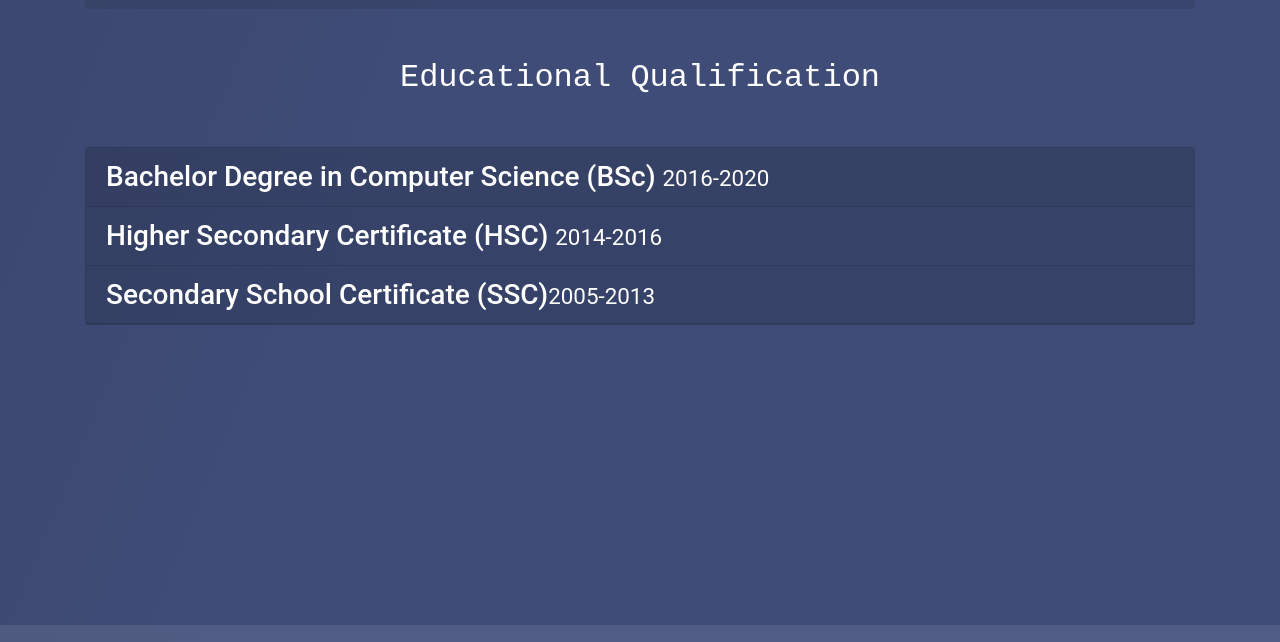
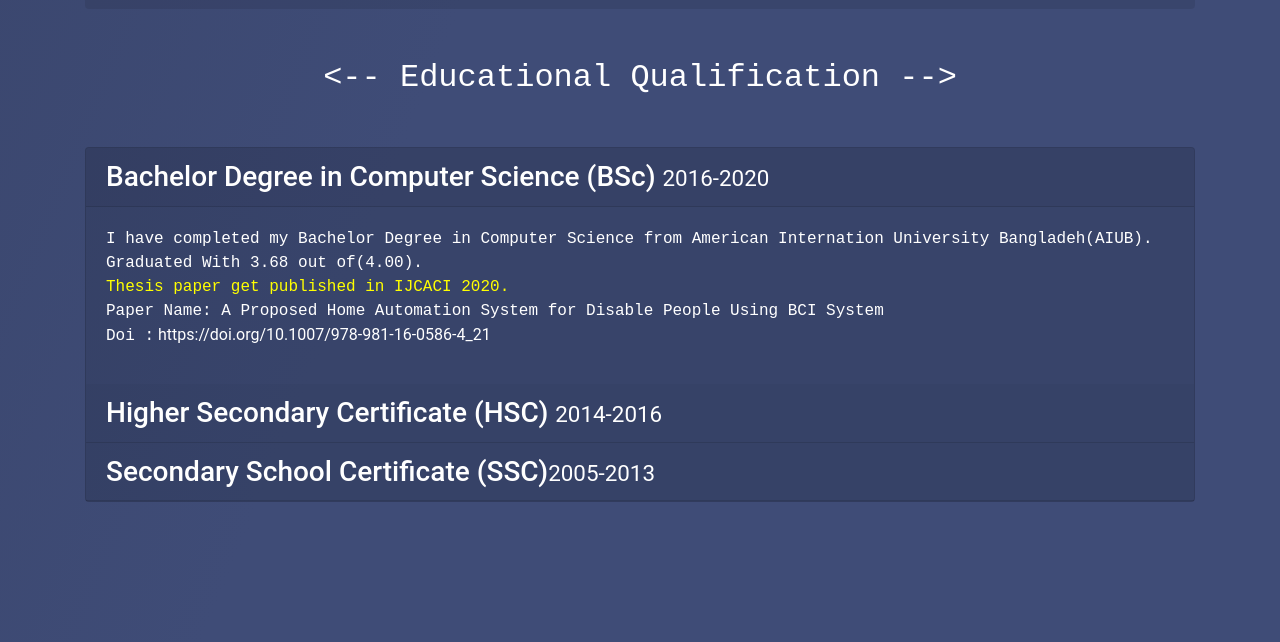
Before and after one commit to KhalidRupam/khalidrupam.github.io, a plain HTML site: page education.html in a window 1280 px wide. Shown: the part 140-782 px from the top of the page. Drawn offline with nearby package versions, Linux system fonts and the light colour scheme; a web font is replaced by a local one.

Commit message:
Doi added some minor changes

```diff
--- a/CSS/styles.css
+++ b/CSS/styles.css
@@ -178,7 +178,7 @@ iframe{
     font-family: 'Roboto', sans-serif;
 }
 .highlight{
-    color:blue;
+    color:yellow;
 }
 .row-content {
   margin-top: 10px;
--- a/education.html
+++ b/education.html
@@ -50,20 +50,21 @@
         </nav>
         <div class="row " id="education">
             <div class="col">
-                <h2 class="d-flex justify-content-center">Educational Qualification</h2>
+                <h2 class="d-flex justify-content-center"><-- Educational Qualification --></h2>
                 <div id="accordion">
                     <div class="card">
-                        <div class="card-header" role="tab" id="peterhead">
+                        <div class="card-header " role="tab" id="peterhead">
                             <h3 class="mb-0"><a data-toggle="collapse" data-target="#BSC">Bachelor Degree in Computer
                                     Science (BSc)
                                     <small>2016-2020</small></a> </h3>
                         </div>
-                        <div class="collapse" id="BSC" data-parent="#accordion">
+                        <div class="collapse show" id="BSC" data-parent="#accordion">
                             <div class="card-body">
                                 <p>I have completed my Bachelor Degree in Computer Science from American Internation
                                     University Bangladeh(AIUB). <br>Graduated With 3.68 out of(4.00). <br> <span
                                         class="highlight">Thesis paper get published in IJCACI 2020.</span> <br>Paper
-                                    Name: A Proposed Home Automation System for Disable People Using BCI System</p>
+                                    Name: A Proposed Home Automation System for Disable People Using BCI System<br>
+                                    Doi :<a href="https://doi.org/10.1007/978-981-16-0586-4_21"> https://doi.org/10.1007/978-981-16-0586-4_21</a></p>
                             </div>
                         </div>
 
```
Also changed, not shown: Achievements.html (+1 -1 lines), contact.html (+1 -1 lines), skills.html (+1 -1 lines).
